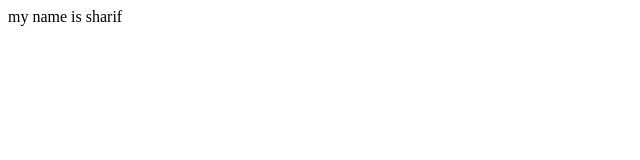
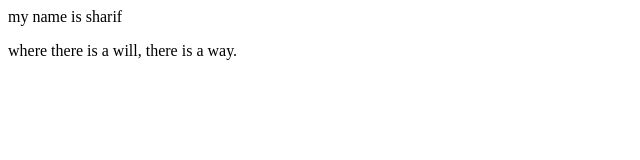
Before and after one commit to sharif742743/Test, a plain HTML site: page index.html in a window 1280 px wide. Shown: the whole page, without its empty margins (0-640 px from the left). Drawn offline with Linux system fonts and the light colour scheme.

Commit message:
Update index.html
alhamdulillah

```diff
--- a/index.html
+++ b/index.html
@@ -8,5 +8,6 @@
 </head>
 <body>
     <div>my name is sharif</div>
+    <p>where there is a will, there is a way.</p>
 </body>
 </html>
```
